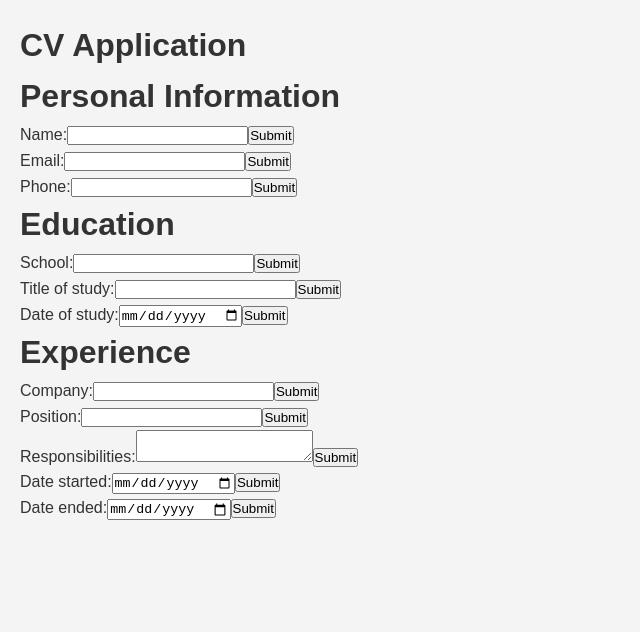
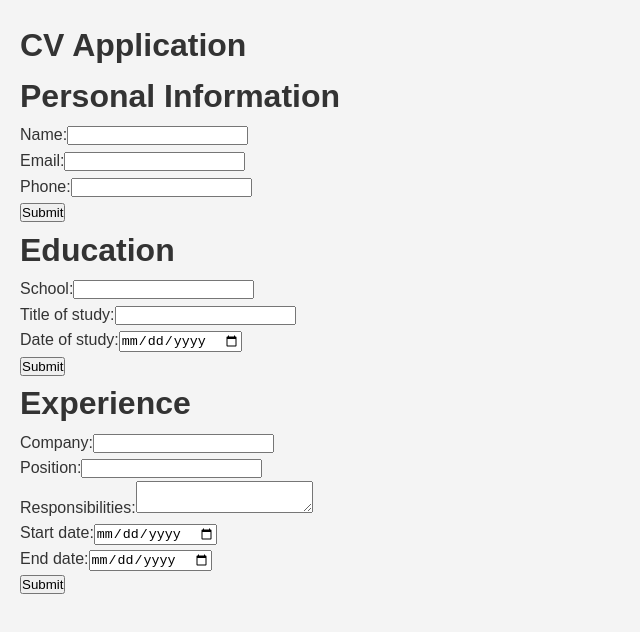
Before and after one commit to tylermoroz/cv-application, a React (Vite) app: page / in a window 1280 px wide. Shown: the top 632 px of the page, without its empty margins (0-640 px from the left). Built offline with nearby package versions, Linux system fonts and the light colour scheme.

Commit message:
Place the form and submit buttons into the section components

```diff
--- a/src/components/DisplayInput.jsx
+++ b/src/components/DisplayInput.jsx
@@ -1,47 +1,24 @@
-import { useState } from "react";
-
-function DisplayInput({ label, type = "text", id, name, textarea = false }) {
-  const [inputValue, setInputValue] = useState("");
-  const [submittedValue, setSubmittedValue] = useState("");
-  const [buttonFunction, setButtonFunction] = useState("Submit");
-
-  const handleInput = (e) => {
-    e.preventDefault();
-    if (buttonFunction === "Submit") {
-      setSubmittedValue(inputValue);
-      e.target.children[1].style.display = "none";
-      setButtonFunction("Edit");
-    } else if (buttonFunction === "Edit") {
-      e.target.children[1].style.display = "block";
-      setButtonFunction("Submit");
-    }
-  };
-
+function DisplayInput({
+  label,
+  type = "text",
+  id,
+  name,
+  textarea = false,
+  value,
+  onChange,
+  submittedValue,
+  isEditing,
+}) {
   const InputField = textarea ? (
-    <textarea
-      id={id}
-      name={name}
-      value={inputValue}
-      onChange={(e) => setInputValue(e.target.value)}
-    />
+    <textarea id={id} name={name} value={value} onChange={onChange} />
   ) : (
-    <input
-      type={type}
-      id={id}
-      name={name}
-      value={inputValue}
-      onChange={(e) => setInputValue(e.target.value)}
-    />
+    <input type={type} id={id} name={name} value={value} onChange={onChange} />
   );
 
   return (
     <div>
-      <form onSubmit={handleInput}>
-        <label htmlFor={id}>{label}</label>
-        {InputField}
-        <button type="submit">{buttonFunction}</button>
-      </form>
-      <p>{submittedValue}</p>
+      <label htmlFor={id}>{label}</label>
+      {isEditing ? InputField : <p>{submittedValue}</p>}
     </div>
   );
 }
--- a/src/components/Education.jsx
+++ b/src/components/Education.jsx
@@ -1,23 +1,73 @@
+import { useState } from "react";
 import DisplayInput from "./DisplayInput.jsx";
 // import "./styles/Education.css";
 
 function Education() {
+  const [formValues, setFormValues] = useState({
+    school: "",
+    study: "",
+    date: "",
+  });
+  const [submittedValues, setSubmittedValues] = useState({
+    school: "",
+    study: "",
+    date: "",
+  });
+  const [isEditing, setIsEditing] = useState(true);
+
+  const handleChange = (field, e) => {
+    setFormValues((prev) => ({
+      ...prev,
+      [field]: e.target.value,
+    }));
+  };
+
+  const handleSubmit = (e) => {
+    e.preventDefault();
+    if (isEditing === true) {
+      setSubmittedValues(formValues);
+      setIsEditing(false);
+    } else {
+      setIsEditing(true);
+    }
+  };
+
   return (
     <div className="education-container">
       <h1>Education</h1>
-      <DisplayInput label="School:" type="text" id="school" name="school" />
+      <form onSubmit={handleSubmit}>
+        <DisplayInput
+          label="School:"
+          type="text"
+          id="school"
+          name="school"
+          value={formValues.school}
+          onChange={(e) => handleChange("school", e)}
+          submittedValue={submittedValues.school}
+          isEditing={isEditing}
+        />
         <DisplayInput
           label="Title of study:"
           type="text"
-        id="title-of-study"
-        name="title-of-study"
+          id="study"
+          name="study"
+          value={formValues.study}
+          onChange={(e) => handleChange("study", e)}
+          submittedValue={submittedValues.study}
+          isEditing={isEditing}
         />
         <DisplayInput
           label="Date of study:"
           type="date"
-        id="date-of-study"
-        name="date-of-study"
+          id="date"
+          name="date"
+          value={formValues.date}
+          onChange={(e) => handleChange("date", e)}
+          submittedValue={submittedValues.date}
+          isEditing={isEditing}
         />
+        <button type="submit">{isEditing ? "Submit" : "Edit"}</button>
+      </form>
     </div>
   );
 }
--- a/src/components/Experience.jsx
+++ b/src/components/Experience.jsx
@@ -1,35 +1,97 @@
+import { useState } from "react";
 import DisplayInput from "./DisplayInput.jsx";
 // import "./styles/Experience.css";
 
 function Experience() {
+  const [formValues, setFormValues] = useState({
+    company: "",
+    position: "",
+    responsibilities: "",
+    startDate: "",
+    endDate: "",
+  });
+  const [submittedValues, setSubmittedValues] = useState({
+    company: "",
+    position: "",
+    responsibilities: "",
+    startDate: "",
+    endDate: "",
+  });
+  const [isEditing, setIsEditing] = useState(true);
+
+  const handleChange = (field, e) => {
+    setFormValues((prev) => ({
+      ...prev,
+      [field]: e.target.value,
+    }));
+  };
+
+  const handleSubmit = (e) => {
+    e.preventDefault();
+    if (isEditing === true) {
+      setSubmittedValues(formValues);
+      setIsEditing(false);
+    } else {
+      setIsEditing(true);
+    }
+  };
+
   return (
     <div className="experience-container">
       <h1>Experience</h1>
-      <DisplayInput label="Company:" type="text" id="company" name="company" />
+      <form onSubmit={handleSubmit}>
+        <DisplayInput
+          label="Company:"
+          type="text"
+          id="company"
+          name="company"
+          value={formValues.company}
+          onChange={(e) => handleChange("company", e)}
+          submittedValue={submittedValues.company}
+          isEditing={isEditing}
+        />
         <DisplayInput
           label="Position:"
           type="text"
           id="position"
           name="position"
+          value={formValues.position}
+          onChange={(e) => handleChange("position", e)}
+          submittedValue={submittedValues.position}
+          isEditing={isEditing}
         />
         <DisplayInput
           label="Responsibilities:"
           id="responsibilities"
           name="responsibilities"
           textarea={true}
+          value={formValues.responsibilities}
+          onChange={(e) => handleChange("responsibilities", e)}
+          submittedValue={submittedValues.responsibilities}
+          isEditing={isEditing}
         />
         <DisplayInput
-        label="Date started:"
+          label="Start date:"
           type="date"
-        id="date-started"
-        name="date-started"
+          id="start-date"
+          name="start-date"
+          value={formValues.startDate}
+          onChange={(e) => handleChange("startDate", e)}
+          submittedValue={submittedValues.startDate}
+          isEditing={isEditing}
         />
         <DisplayInput
-        label="Date ended:"
+          label="End date:"
           type="date"
-        id="date-ended"
-        name="date-ended"
+          id="end-date"
+          name="end-date"
+          value={formValues.endDate}
+          onChange={(e) => handleChange("endDate", e)}
+          submittedValue={submittedValues.endDate}
+          isEditing={isEditing}
         />
+        <button type="submit">{isEditing ? "Submit" : "Edit"}</button>
+      </form>
     </div>
   );
 }
--- a/src/components/Personal.jsx
+++ b/src/components/Personal.jsx
@@ -1,13 +1,73 @@
+import { useState } from "react";
 import DisplayInput from "./DisplayInput.jsx";
 // import "./styles/Personal.css";
 
 function PersonalInfo() {
+  const [formValues, setFormValues] = useState({
+    name: "",
+    email: "",
+    phone: "",
+  });
+  const [submittedValues, setSubmittedValues] = useState({
+    name: "",
+    email: "",
+    phone: "",
+  });
+  const [isEditing, setIsEditing] = useState(true);
+
+  const handleChange = (field, e) => {
+    setFormValues((prev) => ({
+      ...prev,
+      [field]: e.target.value,
+    }));
+  };
+
+  const handleSubmit = (e) => {
+    e.preventDefault();
+    if (isEditing === true) {
+      setSubmittedValues(formValues);
+      setIsEditing(false);
+    } else {
+      setIsEditing(true);
+    }
+  };
+
   return (
     <div className="personal-info-container">
       <h1>Personal Information</h1>
-      <DisplayInput label="Name:" type="text" id="name" name="name" />
-      <DisplayInput label="Email:" type="email" id="email" name="email" />
-      <DisplayInput label="Phone:" type="tel" id="phone" name="phone" />
+      <form onSubmit={handleSubmit}>
+        <DisplayInput
+          label="Name:"
+          type="text"
+          id="name"
+          name="name"
+          value={formValues.name}
+          onChange={(e) => handleChange("name", e)}
+          submittedValue={submittedValues.name}
+          isEditing={isEditing}
+        />
+        <DisplayInput
+          label="Email:"
+          type="email"
+          id="email"
+          name="email"
+          value={formValues.email}
+          onChange={(e) => handleChange("email", e)}
+          submittedValue={submittedValues.email}
+          isEditing={isEditing}
+        />
+        <DisplayInput
+          label="Phone:"
+          type="tel"
+          id="phone"
+          name="phone"
+          value={formValues.phone}
+          onChange={(e) => handleChange("phone", e)}
+          submittedValue={submittedValues.phone}
+          isEditing={isEditing}
+        />
+        <button type="submit">{isEditing ? "Submit" : "Edit"}</button>
+      </form>
     </div>
   );
 }
```
Lines whose indentation alone changed are shown as unchanged.
